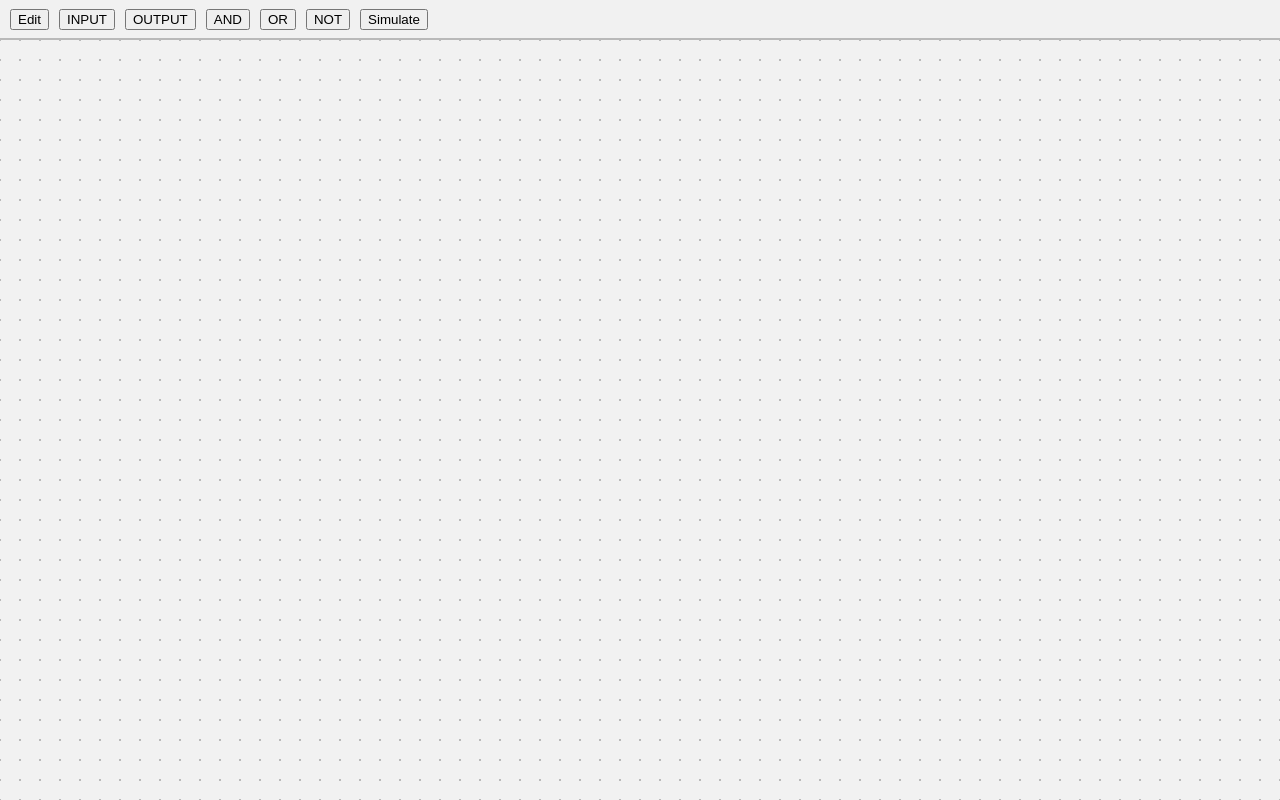
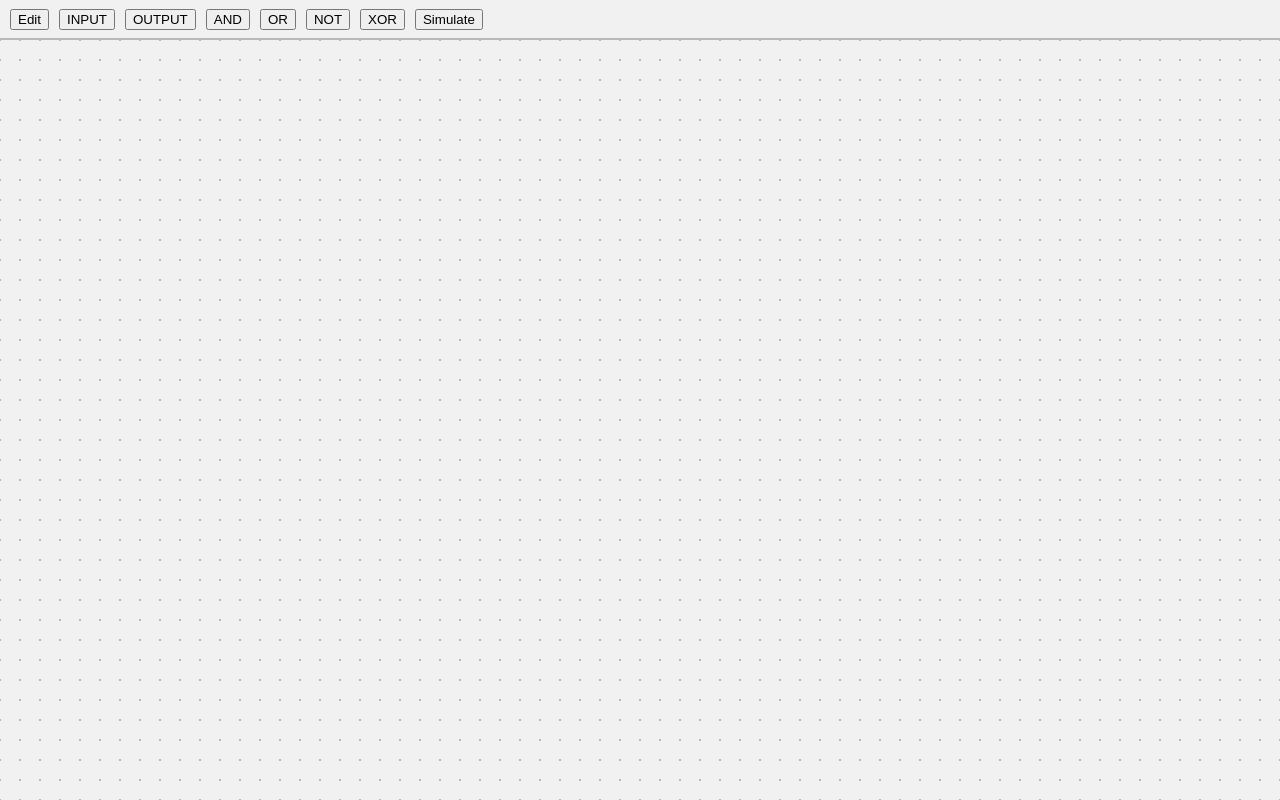
Before and after one commit to kipteamm/BitBattles, a Flask app: page /editor in a window 1280 px wide. Run offline with Flask 3, Linux system fonts and the light colour scheme.

Commit message:
Added XOR gates

```diff
--- a/logisim_battles/static/js/editor.js
+++ b/logisim_battles/static/js/editor.js
@@ -36,6 +36,15 @@ const objects = {
         inputs: [{ x: 0, y: 10 }],
         output: { x: 20, y: 10 },
         evaluate: (states) => states[0]? 0: 1,
+    },
+    XOR: {
+        label: "XOR",
+        color: "#da42fc",
+        type: "GATE",
+        size: 3,
+        inputs: [{ x: 0, y: 10 }, { x: 0, y: 30 }, { x: 0, y: 50 }],
+        output: { x: 60, y: 30 },
+        evaluate: (states) => states.filter(state => state).length === 1,
     },
     INPUT: {
         label: "IN",
--- a/logisim_battles/templates/main/editor.html
+++ b/logisim_battles/templates/main/editor.html
@@ -19,6 +19,7 @@
         <button onclick="toggleSelectGate('AND')">AND</button>
         <button onclick="toggleSelectGate('OR')">OR</button>
         <button onclick="toggleSelectGate('NOT')">NOT</button>
+        <button onclick="toggleSelectGate('XOR')">XOR</button>
         <button onclick="simulate()">Simulate</button>
     </div>
     <canvas id="game"></canvas>
```
